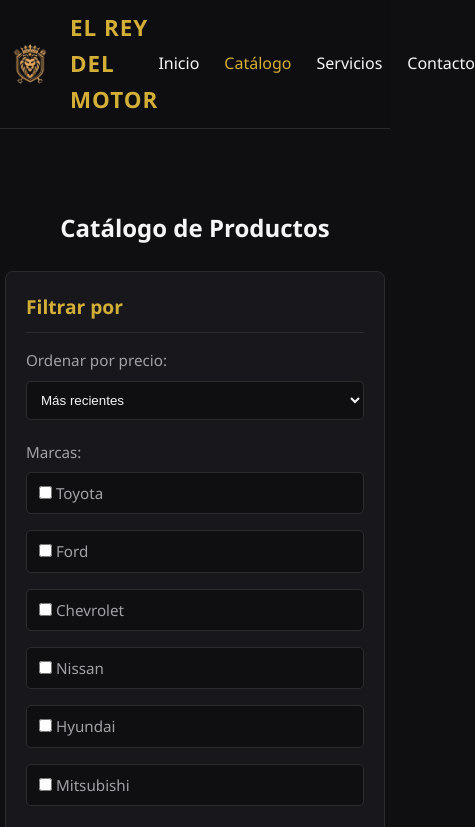
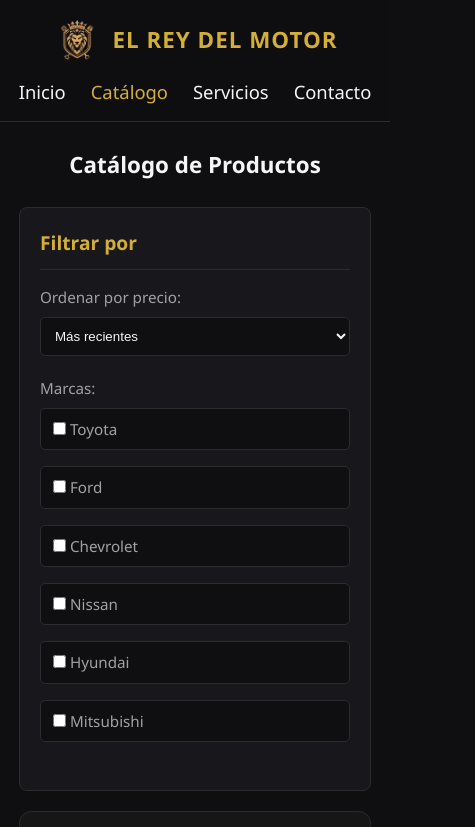
Before and after one commit to Endeavour-23/Rey-del-Motor-prueba, a plain HTML site: page catalogo.html in a window 390 px wide. Shown: the top 827 px of the page, 475 px wide, since content can reach past the window. Drawn offline with Linux system fonts and the light colour scheme.

Commit message:
Add files via upload

```diff
--- a/css/styles.css
+++ b/css/styles.css
@@ -576,3 +576,135 @@ footer {
     width: 100%;
   }
 }
+/*  ADAPTACIÓN RESPONSIVA TELEFONO*/
+
+/* Evita desbordamientos horizontales en cualquier pantalla */
+* {
+  box-sizing: border-box;
+}
+
+html, body {
+  max-width: 100%;
+  overflow-x: hidden;
+}
+
+img {
+  max-width: 100%;
+  height: auto;
+}
+
+@media (max-width: 900px) {
+  .catalogo-layout {
+    grid-template-columns: 1fr;
+    gap: 20px;
+  }
+
+  .catalogo-layout aside,
+  .filtros {
+    position: static;
+    max-height: none;
+    width: 100%;
+  }
+}
+
+@media (max-width: 600px) {
+  header,
+  nav,
+  .navbar {
+    flex-direction: column;
+    align-items: center;
+    text-align: center;
+    gap: 12px;
+    padding: 15px 10px;
+  }
+
+  nav ul,
+  .nav-links {
+    flex-wrap: wrap;
+    justify-content: center;
+    gap: 12px;
+    padding: 0;
+  }
+
+  h1 {
+    font-size: 1.7rem;
+    line-height: 1.25;
+  }
+
+  h2 {
+    font-size: 1.4rem;
+    text-align: center;
+  }
+
+  .catalogo {
+    padding: 25px 14px;
+  }
+
+  .cuadricula {
+    grid-template-columns: 1fr;
+    gap: 18px;
+  }
+
+  .tarjeta {
+    padding: 18px;
+  }
+
+  .motor-img {
+    height: 200px;
+  }
+
+  .tarjeta a,
+  button,
+  .btn {
+    padding: 14px 16px;
+    font-size: 1rem;
+  }
+
+  section {
+    padding: 30px 15px;
+  }
+}
+@media (max-width: 600px) {
+  header > div,
+  .header-contenedor,
+  .navbar,
+  header {
+    display: flex;
+    flex-direction: column;
+    align-items: center;
+    justify-content: center;
+    gap: 12px;
+    height: auto;
+    padding: 15px 10px;
+  }
+
+  .logo,
+  header a:first-child,
+  header .marca {
+    display: flex;
+    align-items: center;
+    justify-content: center;
+    gap: 10px;
+    white-space: nowrap;
+    font-size: 1.15rem;
+    width: 100%;
+  }
+
+  .logo img,
+  header img {
+    width: 36px;
+    height: auto;
+    flex-shrink: 0;
+  }
+  header nav,
+  header ul,
+  .nav-links {
+    display: flex;
+    flex-wrap: wrap;
+    justify-content: center;
+    gap: 14px;
+    width: 100%;
+    margin: 0;
+    padding: 0;
+  }
+}
```
